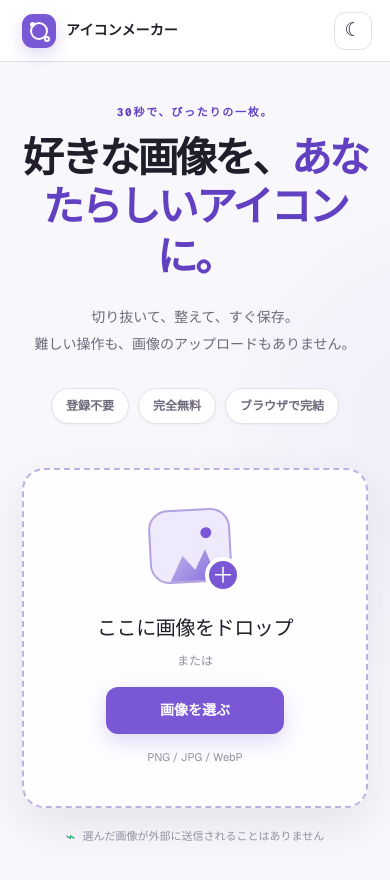
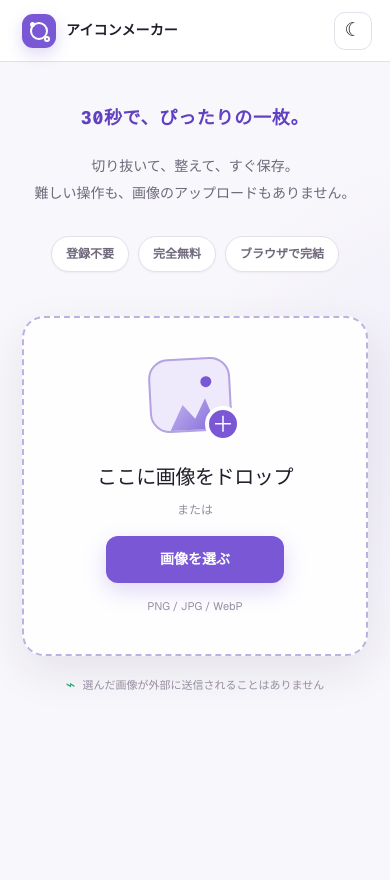
Before and after one commit to Tetoriapot/icon-maker, a Next.js app: page / in a window 390 px wide. Shown: the top 880 px of the page. After the commit the page ends 844 px from the top, so only its background shows below. Built offline with nearby package versions, Linux system fonts and the light colour scheme.

Commit message:
Refine landing page headline

```diff
--- a/app/globals.css
+++ b/app/globals.css
@@ -266,7 +266,16 @@ input:disabled {
   z-index: 2;
 }
 
-.eyebrow,
+.eyebrow {
+  margin: 0;
+  color: var(--purple-dark);
+  font-family: var(--font-geist-mono), monospace;
+  font-size: clamp(18px, 1.6vw, 22px);
+  font-weight: 760;
+  letter-spacing: 0.04em;
+  line-height: 1.5;
+}
+
 .section-kicker {
   margin: 0 0 12px;
   color: var(--purple-dark);
@@ -274,19 +283,6 @@ input:disabled {
   font-size: 11px;
   font-weight: 750;
   letter-spacing: 0.16em;
-}
-
-.hero-copy h1 {
-  max-width: 680px;
-  margin: 0;
-  font-size: clamp(40px, 5vw, 72px);
-  font-weight: 760;
-  letter-spacing: -0.065em;
-  line-height: 1.22;
-}
-
-.hero-copy h1 span {
-  color: var(--purple-dark);
 }
 
 .hero-description {
@@ -1297,10 +1293,6 @@ code {
     padding-left: 5vw;
   }
 
-  .hero-copy h1 {
-    font-size: clamp(38px, 5.2vw, 58px);
-  }
-
   .drop-zone {
     min-height: 400px;
   }
@@ -1338,10 +1330,6 @@ code {
     justify-self: center;
   }
 
-  .hero-copy h1 {
-    font-size: clamp(36px, 9.5vw, 54px);
-  }
-
   .feature-chips {
     justify-content: center;
   }
@@ -1449,10 +1437,6 @@ code {
 
   .landing-section {
     padding-top: 42px;
-  }
-
-  .hero-copy h1 {
-    font-size: clamp(34px, 10.5vw, 46px);
   }
 
   .hero-description {
--- a/app/page.tsx
+++ b/app/page.tsx
@@ -573,11 +573,7 @@ export default function Home() {
         {!imageInfo ? (
           <section className="landing-section">
             <div className="hero-copy">
-              <p className="eyebrow">30秒で、ぴったりの一枚。</p>
-              <h1>
-                好きな画像を、
-                <span>あなたらしいアイコンに。</span>
-              </h1>
+              <h1 className="eyebrow">30秒で、ぴったりの一枚。</h1>
               <p className="hero-description">
                 切り抜いて、整えて、すぐ保存。
                 <br />
```
Also changed, not shown: 1 other file (tests, documents, lock files or other folders).
